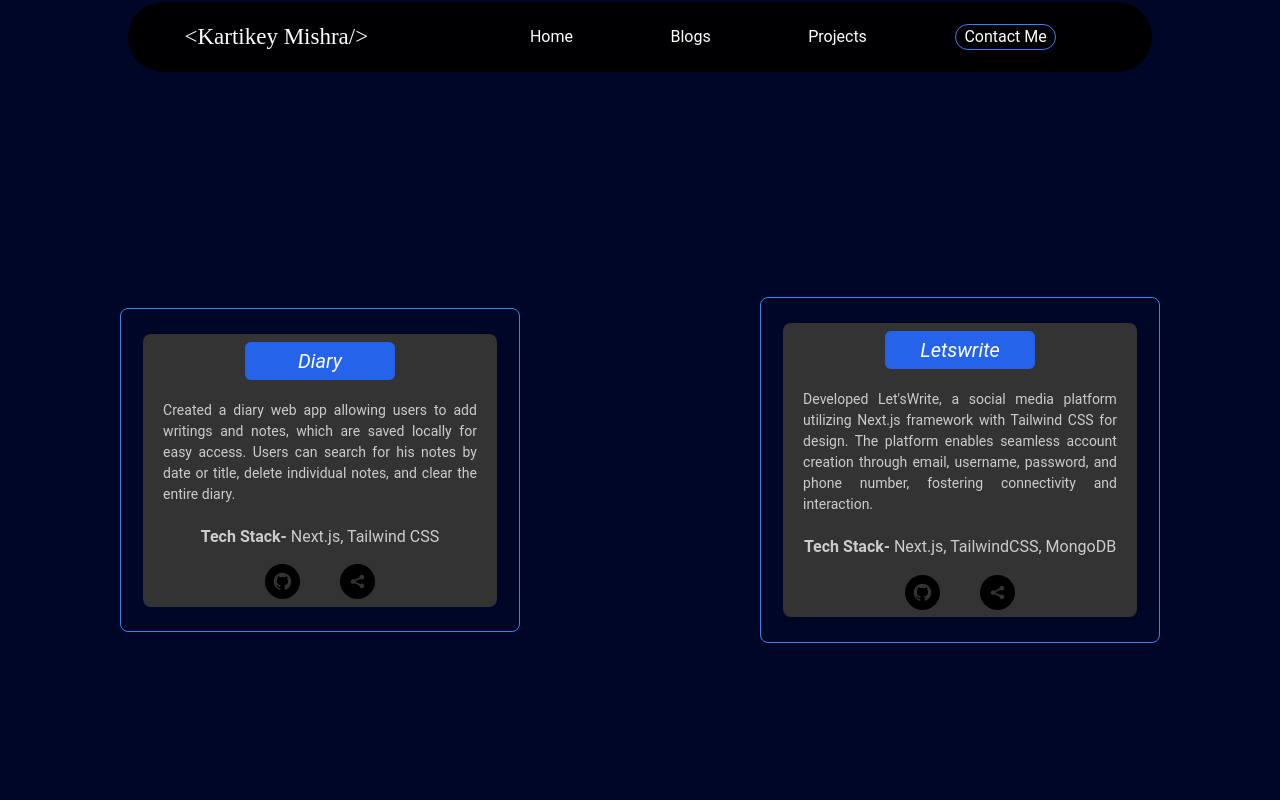
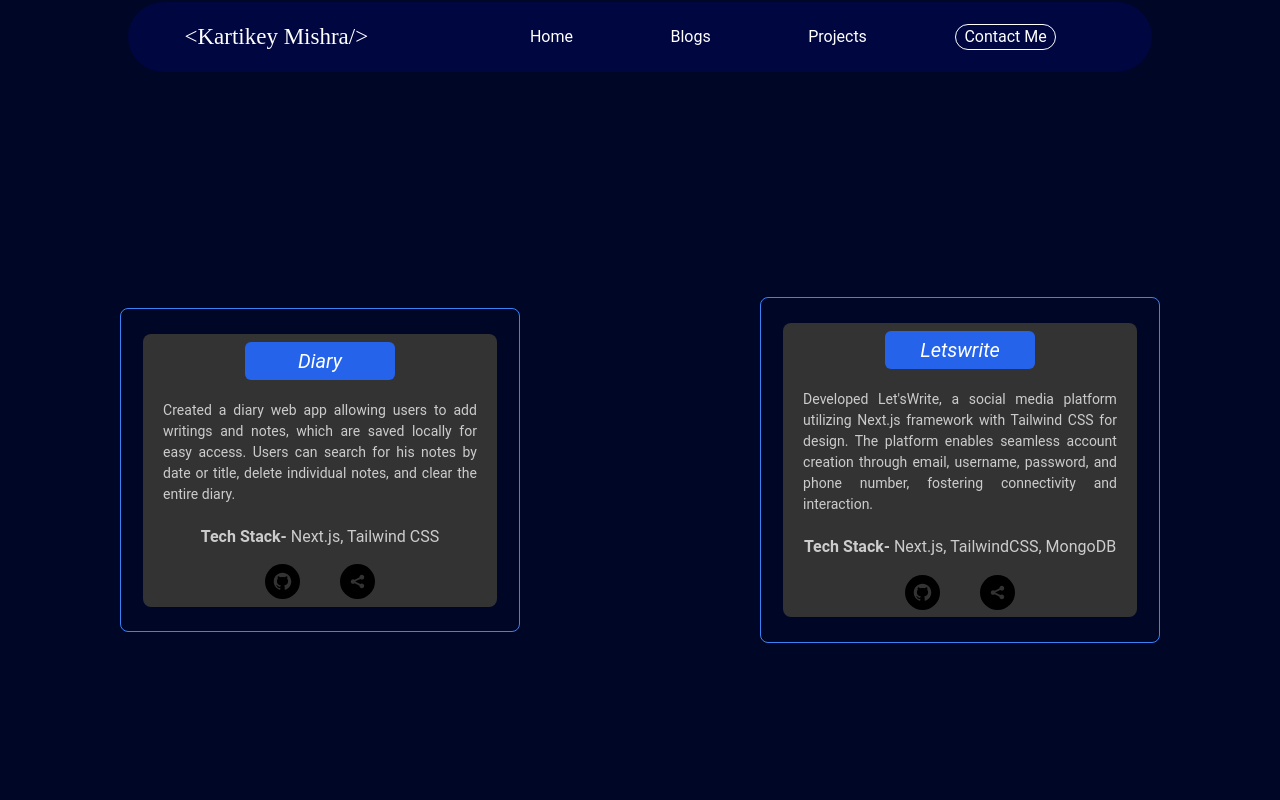
Before and after one commit to kartikeycsjm/kartikey, a Next.js app: page /projects in a window 1280 px wide. Shown: the top 800 px of the page. Built offline with nearby package versions, Linux system fonts and the light colour scheme.

Commit message:
changed color of header

```diff
--- a/app/_components/Header.jsx
+++ b/app/_components/Header.jsx
@@ -2,16 +2,16 @@ import React from 'react'
 import Link from 'next/link'
 const Header = () => {
     return (
-        <div className='w-[90%] text-white h-[50px] bg-[rgba(0,0,0,0.9)] m-auto rounded-[50px] flex justify-around items-center sticky top-[2px]
+        <div className='w-[90%] text-white h-[50px] bg-[#000640] m-auto rounded-[50px] flex justify-around items-center sticky top-[2px]
         md:w-[80%] md:h-[70px]'>
-            <h1 id='n' className='text-[21px] duration-[0.5s] hover:text-blue-500
+            <h1 id='n' className='text-[19px] duration-[0.5s]
             md:text-[23px]'>&lt;Kartikey Mishra/&gt;</h1>
             <div id="links" className='w-[60%] text-white text-[11px] flex justify-around items-center
             md:text-[16px]'>
-                <Link className='px-2 rounded-[30px] border border-black hover:border-blue-500 duration-[0.5s]' href={'/'}>Home</Link>
-                <Link className='px-2 rounded-[30px] border border-black hover:border-blue-500 duration-[0.5s]' href={'/blogs'}>Blogs</Link>
-                <Link className='px-2 rounded-[30px] border border-black hover:border-blue-500 duration-[0.5s]' href={'/projects'}>Projects</Link>
-                <Link className='px-2 border border-blue-500 duration-[0.5s] hover:bg-blue-500 rounded-[30px]' href={'/contact'}>Contact Me</Link>
+                <Link className='px-2 rounded-[30px] border border-[#000640] hover:border-blue-500 duration-[0.5s]' href={'/'}>Home</Link>
+                <Link className='px-2 rounded-[30px] border border-[#000640] hover:border-blue-500 duration-[0.5s]' href={'/blogs'}>Blogs</Link>
+                <Link className='px-2 rounded-[30px] border border-[#000640] hover:border-blue-500 duration-[0.5s]' href={'/projects'}>Projects</Link>
+                <Link className='px-2 border border-white duration-[0.5s] hover:bg-black hover:border-black rounded-[30px]' href={'/contact'}>Contact Me</Link>
             </div>
         </div>
     )
--- a/app/_components/Social.jsx
+++ b/app/_components/Social.jsx
@@ -13,7 +13,7 @@ const Social = () => {
         <SocialIcon href='https://www.instagram.com/myselfkartikey' url="www.instagram.com" style={{ height: 40, width: 40 }} bgColor="black" fgColor='white' />
       </div>
       <div className="soc">
-        <SocialIcon href="https://www.linkedin.com/" url='linkedin.com' style={{ height: 40, width: 40 }} bgColor="black" fgColor='white' />
+        <SocialIcon href="https://www.linkedin.com/in/kartikey-mishra-637a442b5" url='linkedin.com' style={{ height: 40, width: 40 }} bgColor="black" fgColor='white' />
       </div>
       <div className="soc">
         <SocialIcon href="https://leetcode.com/iamkartikm/" url='leetcode.com' style={{ height: 40, width: 40 }} bgColor="black" fgColor='white' />
```
